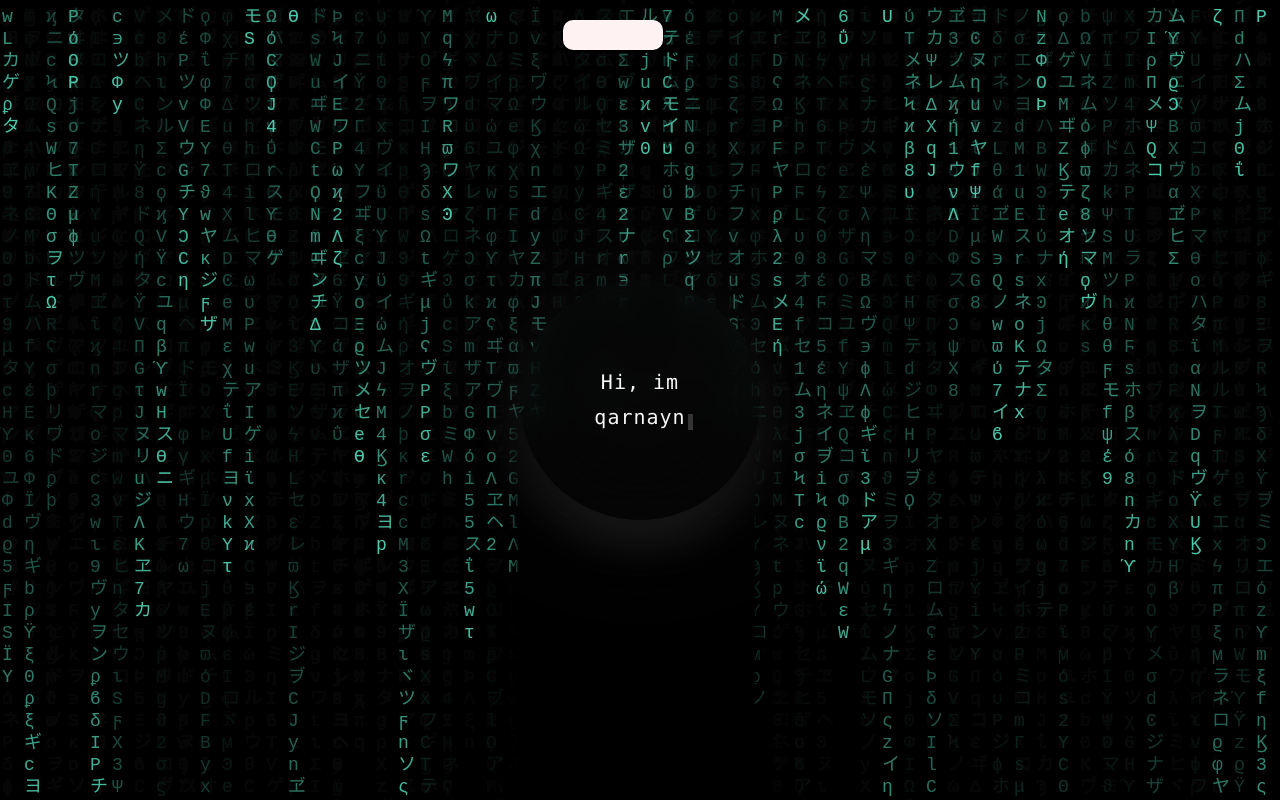
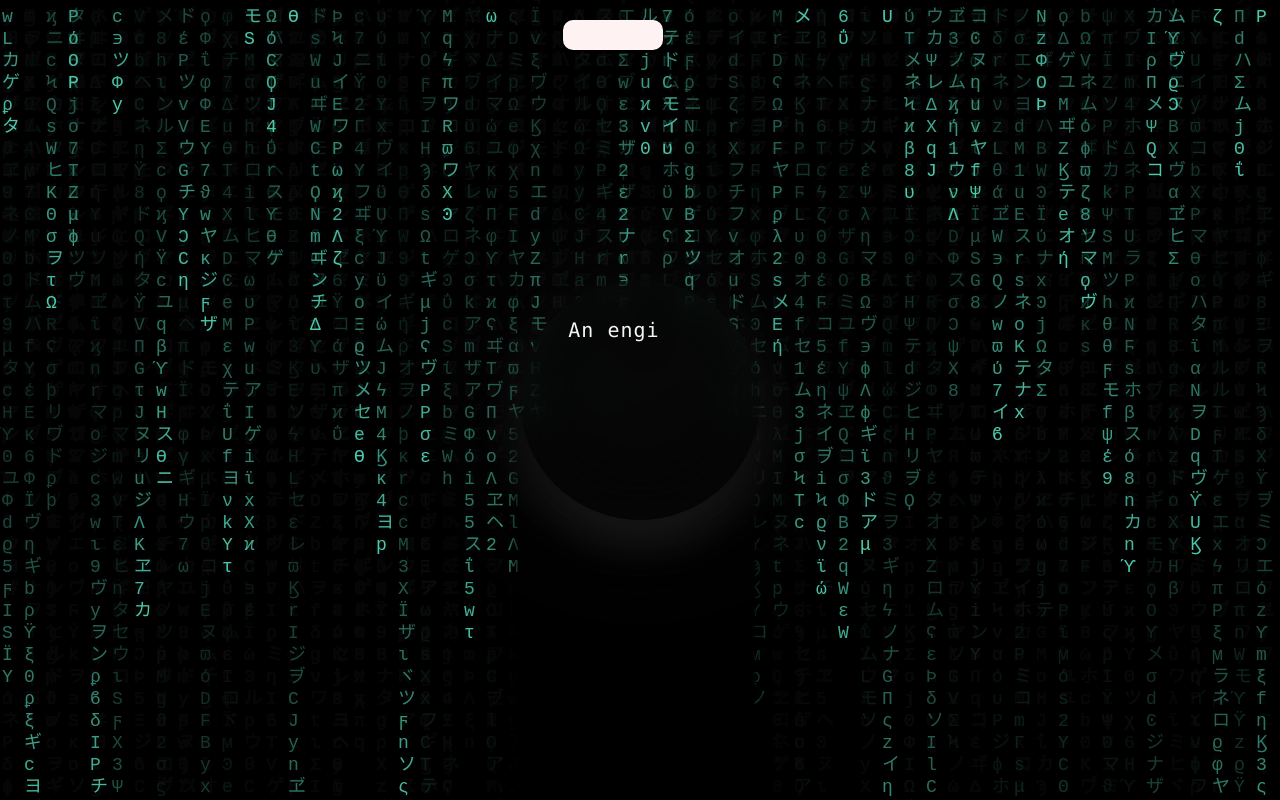
Before and after one commit to qarnayn-dev/qarnayn_portfolio, a Next.js app: page /devpage in a window 1280 px wide. Built offline with nearby package versions, Linux system fonts and the light colour scheme.

Commit message:
UP - typeingEffect add array support

```diff
--- a/components/TypingEffect.tsx
+++ b/components/TypingEffect.tsx
@@ -1,17 +1,39 @@
-import { useState, useEffect } from "react";
-import { useSpring, easings, animated, useTransition} from "react-spring";
+import { useState, useEffect, useCallback, useMemo } from "react";
+import { useSpring, easings, animated, useTransition, Transition, config} from "react-spring";
+import { Debouncer } from "./utilities/Debouncer";
 
 export const TypingEffect = () => {
-    const [isAnimate, setIsAnimate] = useState(false);
-    const sentence: string = "Hi, im qarnayn";
-    const currentArray: string[] = sentence.split('');
+    const [isAnimate, setIsAnimate] = useState(true);
+    const [isForward, setIsForward] = useState(true);
+    const manyWords: string[] = ["Hi, I'm Qarnayn.", 'An engineer who codes with a sense of aesthetics.'];
+    const [current, setCurrent] = useState<string | null>(manyWords[0]);
+
+    const debouncer = new Debouncer(() => {
+        console.log("Execute this! (set isForward) ");
+        setIsForward(latest => !latest);
+    }, 1000);
 
     useEffect(() => {
-        if (!isAnimate) {
-        const timeOut = setTimeout(() => { setIsAnimate(true) }, 3000);
+        if (!isForward) {
+        const timeOut = setTimeout(() => { setIsAnimate(true) }, 30);
         return () => clearTimeout(timeOut);
         }
     }, []);
+
+    useEffect(() => {
+        // when the animation's done -> move to next
+        if (!isForward) {
+            setCurrent(latest => {
+                const index = (latest) ? manyWords.indexOf(latest) : null;
+                return ((index!==null ) && (index < manyWords.length)) ? manyWords[index + 1] : null;
+            });
+        }
+    }, [isForward]);
+
+    const memoizedArray : string[] = useMemo(
+      () => (isAnimate && isForward && current)? current.split('') : [],
+      [current, isForward, isAnimate],
+    )
 
     const cursorSpring = useSpring({
         config: { duration: 800, easing: easings.easeInBack},
@@ -21,15 +43,35 @@ export const TypingEffect = () => {
         delay: 200,
     });
 
-    const letterTransition = useTransition(isAnimate? currentArray : [], {
-        config: { duration: 500, easing: easings.easeInBack },
-        keys: currentArray.map((v,i)=>`${v}-${i}`),
+    const letterTransition = useTransition(memoizedArray, {
+        config: { duration: 180, easing: easings.easeInBack},
+        keys: memoizedArray.map((v, i) => `${v}-${i}`),
         from: { opacity: 0, width: '4px', height: '16px', background: 'white'},
-        enter: { opacity: 1, width: 'none', height: 'none', background: 'transparent'},
-        leave: { opacity: 0},
-        delay: 200,
-        trail: 300,
+        enter: { opacity: 1, background: 'transparent',life: "100%"},
+        leave: { opacity: 0, life: "0%"},
+        delay: 400,
+        trail: isForward? 200 : -20,
+        expires: true,
+        reverse: true,
+        onRest: () => { debouncer.rebound(); },
     });
+
+    function handleNextItter() {
+        console.log("array: ", `${memoizedArray}`);
+        // after the reset
+        if (memoizedArray.length === 0) {
+            setIsForward(true);
+            console.log("set animation -> true");
+        } else if (memoizedArray.length > 0) {
+            console.log("set animation -> false");
+            // temporary disable the animation
+            setIsForward(false);
+            setCurrent(latest => {
+                const index = (latest)? manyWords.indexOf(latest) : null;
+                return (index && index < manyWords.length) ? manyWords[index + 1] : null;
+            });
+        }
+    }
 
     return (
         <div className='flex items-center justify-center'>
@@ -38,7 +80,7 @@ export const TypingEffect = () => {
             <animated.span style={{ opacity: opacity,width:width,height:height,background:background }} className="float-none">
                 {item}
                 {
-                (index === currentArray.length - 1) &&
+                (index === memoizedArray.length - 1) &&
                 <animated.div style={cursorSpring} className='w-1 h-[16px] ml-[2px] bg-neutral-300 inline-block items-end absolute bottom-1'></animated.div>
                 }
             </animated.span>
--- a/components/utilities/Debouncer.tsx
+++ b/components/utilities/Debouncer.tsx
@@ -17,7 +17,6 @@ export class Debouncer {
     }
 
     rebound(): void {
-        console.log("calls rebound");
         if (this.timeout) clearTimeout(this.timeout);
         this.timeout = setTimeout(this.callback, this.executeIn);
     }
```
